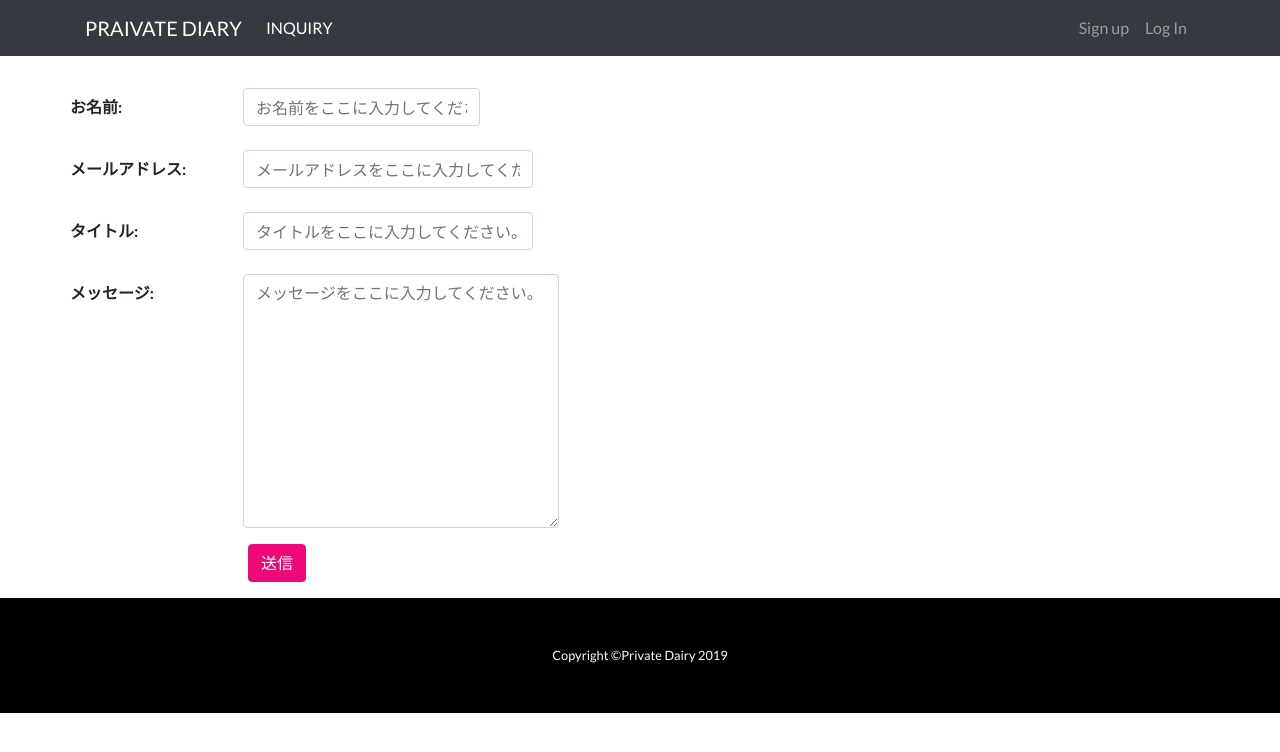
After one commit to ShimadaRikuya/private_diary, a Django app: page /inquiry/ in a window 1280 px wide. The commit adds this page. Shown: the top 752 px of the page. Run offline with Django 3.2, Linux system fonts and the light colour scheme; some libraries are stand-ins or nearby versions.

Commit message:
問い合わせページ

```diff
--- /dev/null
+++ b/diary/forms.py
@@ -0,0 +1,20 @@
+from django import forms
+
+
+class InquiryForm(forms.Form):
+    name = forms.CharField(label='お名前', max_length=30)
+    email = forms.EmailField(label='メールアドレス')
+    title = forms.CharField(label='タイトル', max_length=30)
+    message = forms.CharField(label='メッセージ', widget=forms.Textarea)
+
+    def __init__(self, *args, **kwargs):
+        super().__init__(*args, **kwargs)
+
+        self.fields['name'].widget.attrs['class'] = 'form-control col-9'
+        self.fields['name'].widget.attrs['placeholder'] = 'お名前をここに入力してください。'
+        self.fields['email'].widget.attrs['class'] = 'form-control col-11'
+        self.fields['email'].widget.attrs['placeholder'] = 'メールアドレスをここに入力してください。'
+        self.fields['title'].widget.attrs['class'] = 'form-control col-11'
+        self.fields['title'].widget.attrs['placeholder'] = 'タイトルをここに入力してください。'
+        self.fields['message'].widget.attrs['class'] = 'form-control col-12'
+        self.fields['message'].widget.attrs['placeholder'] = 'メッセージをここに入力してください。'
--- a/diary/templates/base.html
+++ b/diary/templates/base.html
@@ -36,7 +36,7 @@
                     <div class="collapse navbar-collapse" id="navbarResponsive">
                         <ul class="navbar-nav mr-auto">
                             <li class="nav-item {% block active_inquiry %}{% endblock %}">
-                                <a class="nav-link" href="#">INQUIRY</a>
+                                <a class="nav-link" href="{% url 'diary:inquiry' %}">INQUIRY</a>
                             </li>
                         </ul>
                         <ul class="navbar-nav ml-auto">
--- /dev/null
+++ b/diary/templates/inquiry.html
@@ -0,0 +1,32 @@
+{% extends 'base.html' %}
+
+{% block title %}お問い合わせ | Private Diary{% endblock %}
+
+{% block active_inquiry %}active{% endblock %}
+
+{% block contents %}
+<div class="container">
+    <div class="row">
+        <div class="my-div-style">
+            <form method="post">
+                {% csrf_token %}
+                {{ form.non_field_errors }}
+                {% for field in form %}
+                    <div class="form-group row">
+                        <label for="{{ field.id_for_label }}" class="col-sm-4 col-form-label">
+                            <strong>{{ field.label_tag }}</strong>
+                        </label>
+                        <div class="col-sm-8">
+                            {{ field }}
+                            {{ field.errors }}
+                        </div>
+                    </div>
+                {% endfor %}
+                <div class="offset-sm-4 col-sm-8">
+                    <button class="btn btn-primary" type="submit">送信</button>
+                </div>
+            </form>
+        </div>
+    </div>
+</div>
+{% endblock %}
--- a/diary/urls.py
+++ b/diary/urls.py
@@ -5,4 +5,5 @@ from. import views
 app_name = 'diary'
 urlpatterns = [
   path('', views.IndexView.as_view(), name='index'),
+  path('inquiry/', views.InquiryView.as_view(), name="inquiry"),
 ]
--- a/diary/views.py
+++ b/diary/views.py
@@ -1,6 +1,14 @@
 from django.views import generic
+
+from .forms import InquiryForm
+
 
 class IndexView(generic.TemplateView):
     template_name = "index.html"
 
+
+class InquiryView(generic.FormView):
+    template_name = "inquiry.html"
+    form_class = InquiryForm
+
 # Create your views here.
--- a/static/css/mystyle.css
+++ b/static/css/mystyle.css
@@ -7,3 +7,7 @@ body,#wrapper {
 footer {
     margin-top: auto;
 }
+
+.my-div-style {
+    margin-top: 2rem;
+}
```
